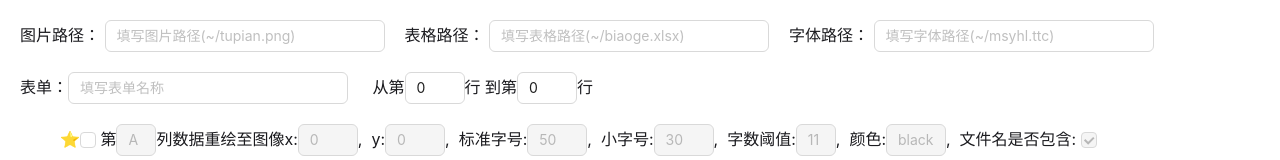
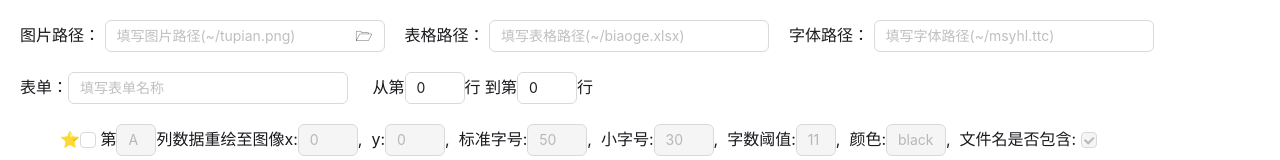
Before and after one commit to whistleStudio/certbatch, a Vue app: page / in a window 1280 px wide. Shown: the top 160 px of the page. Built offline with nearby package versions, Linux system fonts and the light colour scheme.

Commit message:
202504281733

```diff
--- a/src/renderer/src/App.vue
+++ b/src/renderer/src/App.vue
@@ -4,7 +4,10 @@
 <template>
   <a-alert class="alert" :message="alertInfo.msg" :type="alertInfo.tp" show-icon v-if="alertInfo.isShow"/>
 
-  <span>图片路径： </span><a-input class="ip-url" v-model:value="ipImgUrl" placeholder="填写图片路径(~/tupian.png)" />
+  <span>图片路径： </span>
+  <a-input class="ip-url" v-model:value="ipImgUrl" placeholder="填写图片路径(~/tupian.png)">
+    <template #suffix><span class="sp-file-open" @click="spOpenFileClick('img')">🗁</span></template>
+  </a-input>
   <span>表格路径： </span><a-input class="ip-url" v-model:value="ipExcelUrl" placeholder="填写表格路径(~/biaoge.xlsx)" />
   <span>字体路径： </span><a-input class="ip-url" v-model:value="ipFontUrl" placeholder="填写字体路径(~/msyhl.ttc)" />
 
@@ -69,6 +72,11 @@ const alertInfo = reactive({
   tp: "info", //success info warning error
 })
 
+/* 🗁打开文件夹 */
+async function spOpenFileClick(params) {
+
+}
+
 async function btnBatchClick () {
   switch (solveSta.value) {
     case 0:
@@ -93,8 +101,8 @@ async function btnBatchClick () {
       changeAlertInfo("已暂停", "info")
       break
   }
+}
 
-}
 
 /* 消息提示 */
 let timer_alert = 0
```
Also changed, not shown: 1 other file (tests, documents, lock files or other folders).
